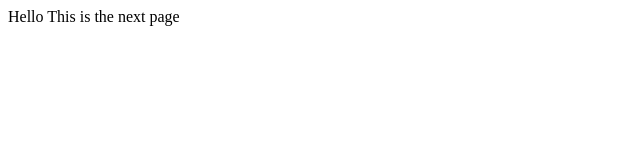
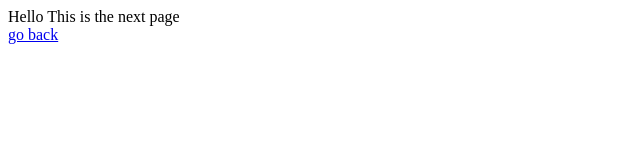
Before and after one commit to bfragoso64/practiceWebsite, a plain HTML site: page index.html in a window 1280 px wide. Shown: the full height of the page, 0-640 px from the left. Drawn offline with Linux system fonts and the light colour scheme.

Commit message:
added link to go back to original page.html

```diff
--- a/index.html
+++ b/index.html
@@ -6,6 +6,9 @@
   </head>
   <body>
    Hello This is the next page
+    <div>
+      <a href='indexs.hmtl'>go back</a>
+    </div>
 
   </body>
 </html>
```
